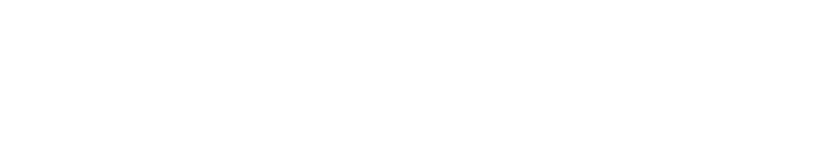
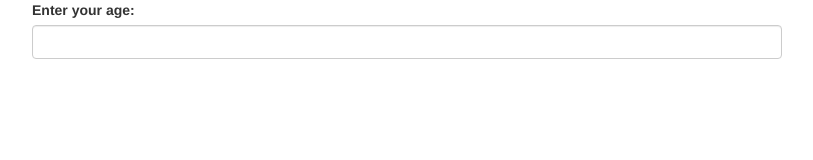
Before and after one commit to IanBaum/celebrity, a plain HTML site: page index.html in a window 1280 px wide. Shown: the whole page, without its empty margins (38-851 px from the left). Drawn offline with Linux system fonts and the light colour scheme.

Commit message:
add form and age input on html file

```diff
--- a/index.html
+++ b/index.html
@@ -9,6 +9,21 @@
     <title>Dating Site</title>
   </head>
   <body>
-
+    <div class="container">
+      <div class="row">
+        <div class="col-xs-8">
+          <form id="userInfo">
+            <div class="form-group">
+              <label for="userAge">
+                Enter your age:
+              </label>
+                <input id="userAge" class="form-control" type="text">
+            </div>
+          </form>
+        </div>
+        <div class="col-xs-4">
+        </div>
+      </div>
+    </div>
   </body>
 </html>
```
